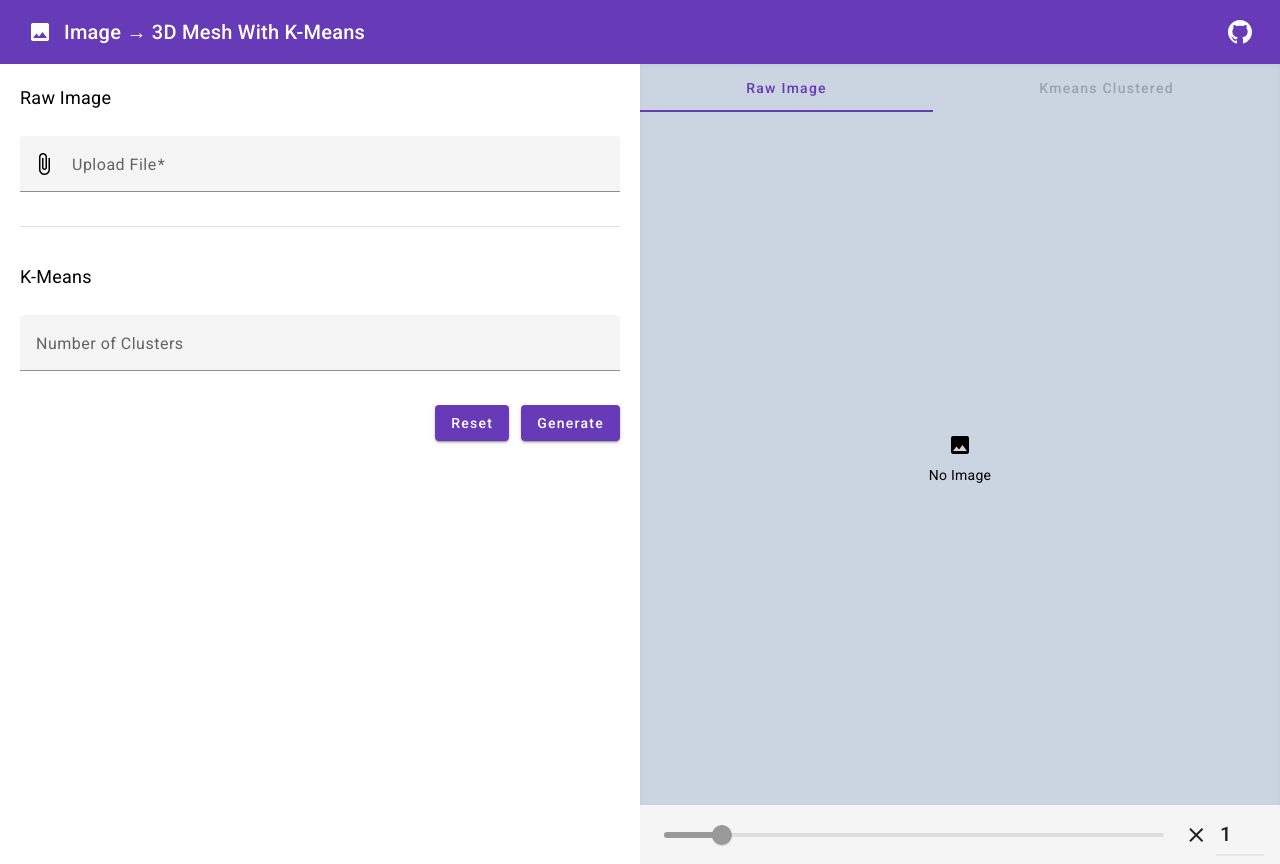
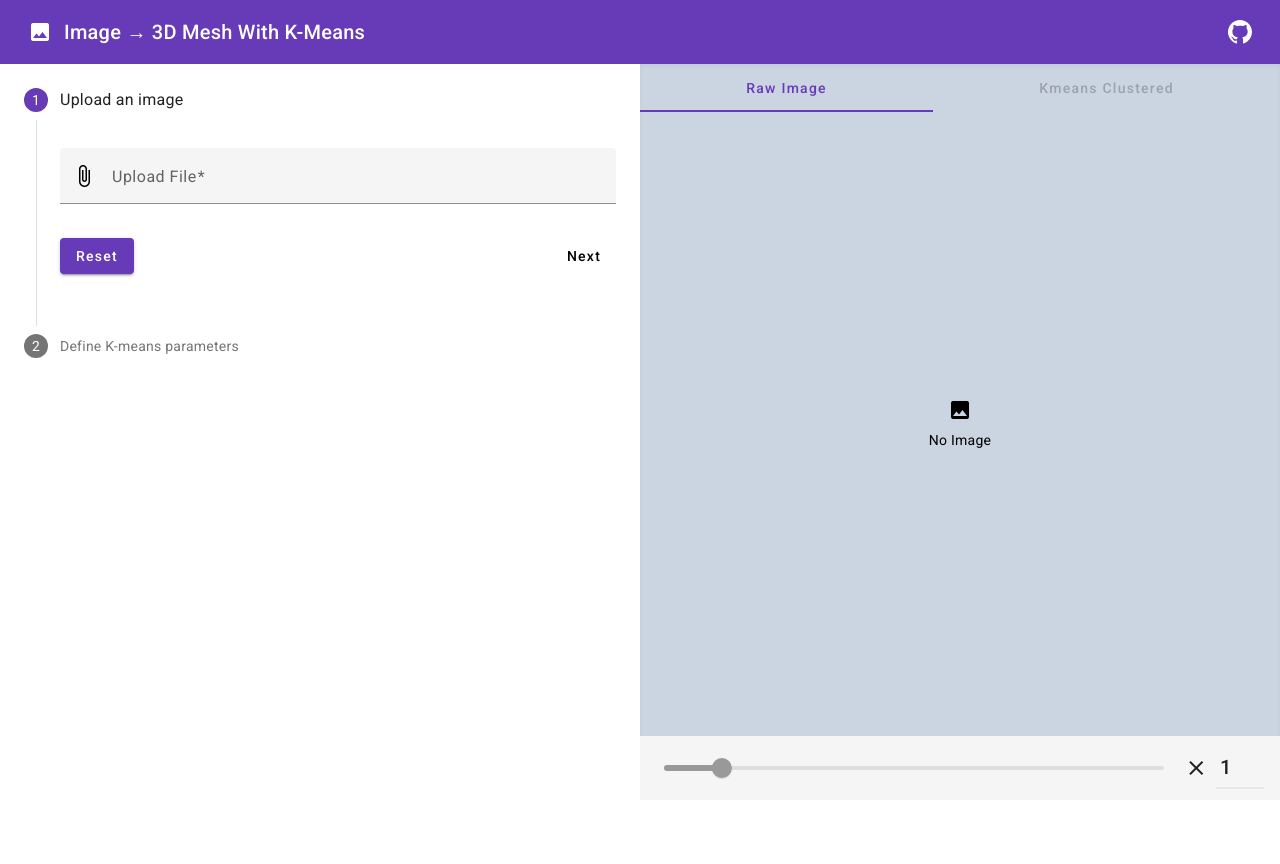
Before and after one commit to Xerner/color-slicer, an Angular app in the folder angular/: page / in a window 1280 px wide. After the commit the page ends 800 px from the top, so only its background shows below. Built offline with nearby package versions, Linux system fonts and the light colour scheme.

Commit message:
Added stepper

```diff
--- a/angular/src/app/app.component.ts
+++ b/angular/src/app/app.component.ts
@@ -18,6 +18,9 @@
     DisplayPageComponent,
     MatIconModule,
   ],
+  host: {
+    class: "block h-screen flex flex-col"
+  },
   templateUrl: './app.component.html'
 })
 export class AppComponent {
--- a/angular/src/app/components/display-page/display-canvas/display-canvas.component.html
+++ b/angular/src/app/components/display-page/display-canvas/display-canvas.component.html
@@ -6,13 +6,3 @@
 <div class="flex items-center justify-center {{!hasImageData() ? HIDDEN_CLASS : 'h-full'}}">
   <canvas #canvas [class]="canvasClass()"></canvas>
 </div>
-<mat-toolbar class="gap-x-3">
-  <mat-slider min="0.5" max="5" step="0.01" [disabled]="!hasImageData()" discrete [displayWith]="formatSliderLabel" style="width: 100%;">
-    <input matSliderThumb [value]="sliderRawValue()" (valueChange)="onSliderChange($event)" style="width: 100%;">
-  </mat-slider>
-  <mat-icon>close</mat-icon>
-  <!-- <mat-form-field> -->
-    <!-- <mat-label>Scale Multiplier</mat-label> -->
-    <input type="number" [value]="sliderMultiplier()" (change)="onSliderMultiplierChange($event)" class="scale-multiplier p-1 mat-toolbar border-b-2">
-  <!-- </mat-form-field> -->
-</mat-toolbar>
--- a/angular/src/app/components/display-page/display-canvas/display-canvas.component.ts
+++ b/angular/src/app/components/display-page/display-canvas/display-canvas.component.ts
@@ -1,54 +1,39 @@
-import { Component, ElementRef, EventEmitter, Output, ViewChild, computed, effect, input, signal } from '@angular/core';
+import { Component, ElementRef, Output, ViewChild, computed, effect, input } from '@angular/core';
 import { MatIconModule } from '@angular/material/icon';
 import { CenteredIconComponent } from '../../centered-icon/centered-icon.component';
 import { ImageService } from '../../../services/image.service';
-import { MatSliderModule } from '@angular/material/slider';
-import { MatToolbarModule } from '@angular/material/toolbar';
 import { AppService } from '../../../services/app.service';
 import { BehaviorSubject } from 'rxjs';
 import { FileData } from '../../../models/fileData';
-import { MatInputModule } from '@angular/material/input';
-import { MatFormFieldModule } from '@angular/material/form-field';
 
 @Component({
   selector: 'app-display-canvas',
   standalone: true,
   templateUrl: './display-canvas.component.html',
-  styleUrls: ['./display-canvas.component.scss'],
   host: {
-    class: 'h-full flex flex-col',
+    class: 'flex flex-col',
   },
   imports: [
     MatIconModule,
     CenteredIconComponent,
-    MatToolbarModule,
-    MatSliderModule,
-    MatFormFieldModule,
-    MatInputModule,
   ],
 })
 export class DisplayCanvasComponent {
   imageData = input<FileData | null>();
-  sliderValue = computed<number>(() => {
-    return this.sliderRawValue() * this.sliderMultiplier();
-  });
-  sliderRawValue = signal<number>(1);
-  sliderMultiplier = signal<number>(1);
+  scale = input<number>(1);
   protected hasImageData = computed<boolean>(() => {
     return this.imageData() != null;
   });
-
-  onSliderValueChange = effect(() => {
+  onScaleChange = effect(() => {
     if (!this.hasImageData()) {
       return;
     }
-    var sliderValue = this.sliderValue();
-    var context = this.context.getValue()!;
-    context.scale(sliderValue, sliderValue);
     this.redrawImage();
   })
 
-  onImageDataUpdate = effect(this.redrawImage.bind(this));
+  onImageDataUpdate = effect(() => {
+    this.redrawImage();
+  });
 
   readonly SHOWN_CANVAS_CLASS = 'shadow-md';
   readonly HIDDEN_CLASS = 'invisible w-0 h-0';
@@ -75,10 +60,6 @@
     private appService: AppService,
   ) { }
 
-  ngOnInit() {
-    this.appService.reset.subscribe(this.onReset.bind(this));
-  }
-
   redrawImage() {
     var context = this.context.getValue();
     if (context == null) {
@@ -88,6 +69,8 @@
     if (imageData == null) {
       return;
     }
+    var imageScale = this.scale();
+    context.scale(imageScale, imageScale);
     this.imageService.drawImage(context, imageData);
   }
 
@@ -97,22 +80,4 @@
     }
     return this.HIDDEN_CLASS;
   }
-
-  protected formatSliderLabel(value: number) {
-    return `${(value * 100).toFixed(0)}%`;
-  }
-
-  protected onSliderChange(value: number) {
-    this.sliderRawValue.set(value);
-  }
-
-  protected onSliderMultiplierChange(event: Event) {
-    var value = (event.target as HTMLInputElement).value;
-    this.sliderMultiplier.set(parseInt(value));
-  }
-
-  protected onReset() {
-    this.sliderRawValue.set(1);
-    this.sliderMultiplier.set(1);
-  }
 }
--- a/angular/src/app/components/display-page/display-page.component.html
+++ b/angular/src/app/components/display-page/display-page.component.html
@@ -1,12 +1,14 @@
 <div class="shadow-inner bg-slate-300 w-full h-full flex flex-col">
   <mat-tab-group (selectedTabChange)="onTabChange($event)">
     <mat-tab label="Raw Image"></mat-tab>
-    <mat-tab [disabled]="!hasRawImageData()" label="Kmeans Clustered"></mat-tab>
+    <mat-tab [disabled]="!hasClusteredImageData()" label="Kmeans Clustered"></mat-tab>
   </mat-tab-group>
   @switch (tabIndex) {
     @case (0) {
       <app-display-canvas
+        class="grow"
         [imageData]="rawImage()"
+        [scale]="sliderValue()"
         (context)="onRawImageCanvasContextReady($event)"></app-display-canvas>
     }
     @case (1) {
@@ -16,4 +18,11 @@
       <div>Invalid Tab</div>
     }
   }
+  <mat-toolbar class="gap-x-3">
+    <mat-slider min="0.5" max="5" step="0.01" [disabled]="!hasRawImageData()" discrete [displayWith]="formatSliderLabel" style="width: 100%;">
+      <input matSliderThumb [value]="sliderRawValue()" (valueChange)="onSliderChange($event)" style="width: 100%;">
+    </mat-slider>
+    <mat-icon>close</mat-icon>
+    <input type="number" [value]="sliderMultiplier()" [disabled]="!hasRawImageData()" (change)="onSliderMultiplierChange($event)" class="scale-multiplier p-1 mat-toolbar border-b-2">
+  </mat-toolbar>
 </div>
--- a/angular/src/app/components/display-page/display-page.component.ts
+++ b/angular/src/app/components/display-page/display-page.component.ts
@@ -1,4 +1,4 @@
-import { Component, computed } from '@angular/core';
+import { Component, computed, signal } from '@angular/core';
 import { MatIconModule } from '@angular/material/icon';
 import { DisplayCanvasComponent } from './display-canvas/display-canvas.component';
 import { MatTabChangeEvent, MatTabsModule } from '@angular/material/tabs';
@@ -8,15 +8,23 @@
 import { toSignal } from '@angular/core/rxjs-interop';
 import { MatSliderModule } from '@angular/material/slider';
 import { FileData } from '../../models/fileData';
+import { MatFormFieldModule } from '@angular/material/form-field';
+import { MatInputModule } from '@angular/material/input';
+import { MatToolbarModule } from '@angular/material/toolbar';
 
 @Component({
   selector: 'app-display-page',
   standalone: true,
   templateUrl: './display-page.component.html',
+  styleUrls: ['./display-page.component.scss'],
   imports: [
     MatIconModule,
     DisplayCanvasComponent,
     MatTabsModule,
+    MatToolbarModule,
+    MatSliderModule,
+    MatFormFieldModule,
+    MatInputModule,
   ],
 })
 export class DisplayPageComponent {
@@ -25,6 +33,15 @@
   hasRawImageData = computed<boolean>(() => {
     return this.rawImage() != null;
   });
+  clusteredImage = toSignal<FileData | null>(this.imageService.clusteredImage);
+  hasClusteredImageData = computed<boolean>(() => {
+    return this.clusteredImage() != null;
+  });
+  sliderValue = computed<number>(() => {
+    return this.sliderRawValue() * this.sliderMultiplier();
+  });
+  sliderRawValue = signal<number>(1);
+  sliderMultiplier = signal<number>(1);
 
   constructor(
     protected appService: AppService,
@@ -34,6 +51,7 @@
 
   ngOnInit() {
     this.imageService.rawImage.subscribe(this.onRawImageChanged.bind(this));
+    this.appService.reset.subscribe(this.onReset.bind(this));
   }
 
   onRawImageChanged(imageData: FileData | null) {
@@ -52,4 +70,22 @@
   onTabChange(event: MatTabChangeEvent) {
     this.tabIndex = event.index;
   }
+
+  protected onSliderChange(value: number) {
+    this.sliderRawValue.set(value);
+  }
+
+  protected onSliderMultiplierChange(event: Event) {
+    var value = (event.target as HTMLInputElement).value;
+    this.sliderMultiplier.set(parseFloat(value));
+  }
+
+  protected onReset() {
+    this.sliderRawValue.set(1);
+    this.sliderMultiplier.set(1);
+  }
+
+  protected formatSliderLabel(value: number) {
+    return `${(value * 100).toFixed(0)}%`;
+  }
 }
--- a/angular/src/app/components/inputs/file-input.component.html
+++ b/angular/src/app/components/inputs/file-input.component.html
@@ -1,10 +1,10 @@
 <!-- https://stackblitz.com/edit/angular-material-file-input-with-form-field?file=src%2Fapp%2Fapp.component.html -->
 <mat-form-field class="w-full cursor-pointer" (click)="fileInput.click()">
-  <mat-label>{{ label }}</mat-label>
+  <mat-label>{{ label() }}</mat-label>
   <button mat-icon-button matPrefix class="px-3">
-    <mat-icon>{{ icon }}</mat-icon>
+    <mat-icon>{{ icon() }}</mat-icon>
   </button>
-  <input type="text" readonly matInput [formControl]="display" />
+  <input type="text" readonly matInput [disabled]="disabled()" [formControl]="fileName" />
   <input
     type="file"
     hidden
--- a/angular/src/app/components/inputs/file-input.component.ts
+++ b/angular/src/app/components/inputs/file-input.component.ts
@@ -1,10 +1,9 @@
-import { Component, ElementRef, EventEmitter, Input, Output, VERSION, ViewChild } from "@angular/core";
-import { FormControl, ReactiveFormsModule, Validators } from "@angular/forms";
+import { Component, ElementRef, EventEmitter, Output, ViewChild, forwardRef, input, signal } from "@angular/core";
+import { ControlValueAccessor, FormControl, NG_VALUE_ACCESSOR, ReactiveFormsModule, Validators } from "@angular/forms";
 import { MatButtonModule } from "@angular/material/button";
 import { MatFormFieldModule } from "@angular/material/form-field";
 import { MatIconModule } from "@angular/material/icon";
 import { MatInputModule } from "@angular/material/input";
-import { Event } from "@angular/router";
 import { AppService } from "../../services/app.service";
 
 /**
@@ -15,37 +14,69 @@
   templateUrl: "./file-input.component.html",
   standalone: true,
   imports: [MatIconModule, MatFormFieldModule, ReactiveFormsModule, MatInputModule, MatButtonModule],
+  providers: [
+    {
+      provide: NG_VALUE_ACCESSOR,
+      useExisting: forwardRef(() => FileInputComponent),
+      multi: true
+    }
+  ]
 })
-export class FileInputComponent {
-  @Input() label = "Upload";
-  @Input() icon = "attach_file";
-  @Output('fileChange') fileChange = new EventEmitter<File>();
-  display = new FormControl("", Validators.required);
+export class FileInputComponent implements ControlValueAccessor {
+  label = input("Upload");
+  icon = input("attach_file");
+  disabled = signal<boolean>(false);
+  fileName = new FormControl("", Validators.required);
+  private onChange!: (file: File) => void;
+  private onTouched!: () => void;
 
-  @ViewChild('fileInput', { static: true }) set fileInputRef(ref: ElementRef<HTMLInputElement>) {
+  @ViewChild('fileInput', { static: true })
+  set fileInputRef(ref: ElementRef<HTMLInputElement>) {
     this.fileInput = ref.nativeElement;
   }
   fileInput!: HTMLInputElement;
 
   constructor(private appService: AppService) { }
 
-  ngOnInit() {
-    this.appService.reset.subscribe(this.reset.bind(this));
+  writeValue(file: File | null): void {
+    if (file == null) {
+      this.fileName.patchValue("");
+      this.fileInput.value = "";
+      return;
+    }
+    this.updateFile(file);
+  }
+
+  registerOnChange(fn: any): void {
+    this.onChange = fn;
+  }
+
+  registerOnTouched(fn: any): void {
+    this.onTouched = fn;
+  }
+
+  setDisabledState?(isDisabled: boolean): void {
+    this.disabled.set(isDisabled);
   }
 
   handleFileInputChange(): void {
     var fileList = this.fileInput.files;
     if (!fileList || fileList.length == 0) {
-      this.display.patchValue("");
+      this.fileName.patchValue("");
       return;
     }
     var file = fileList[0];
-    this.display.patchValue(file.name);
-    this.fileChange.emit(file);
+    this.updateFile(file);
   }
 
-  reset() {
-    this.display.patchValue("");
-    this.fileInput.value = "";
+  updateFile(file: File) {
+    this.fileName.patchValue(file.name);
+    this.onChange(file);
+  }
+
+
+
+  public onBlur(): void {
+    this.onTouched();
   }
 }
--- a/angular/src/app/components/user-input-page/user-input-page.component.html
+++ b/angular/src/app/components/user-input-page/user-input-page.component.html
@@ -1,20 +1,44 @@
-<div class="flex flex-wrap p-5 gap-y-3">
+<mat-stepper orientation="vertical" linear #stepper>
+  <mat-step [stepControl]="fileForm" label="Upload an image">
+    <form [formGroup]="fileForm" class="my-3 flex flex-col gap-y-3">
+      <app-file-input
+        formControlName="file"
+        label="Upload File"
+        icon="attach_file"
+        class="w-full"></app-file-input>
+      <div class="w-full flex justify-between">
+        <button mat-raised-button color="primary" (click)="reset()">Reset</button>
+        <button mat-button matStepperNext>Next</button>
+      </div>
+    </form>
+  </mat-step>
 
-  <p class="text-lg">Raw Image</p>
+  <mat-step [stepControl]="kmeansForm" label="Define K-means parameters">
+    <form [formGroup]="kmeansForm" class="my-3 flex flex-col gap-y-3">
+      <mat-form-field class="w-full">
+        <mat-label class="w-full">Number of Clusters</mat-label>
+        <input matInput formControlName="clusters" class="w-full" type="number">
+        <mat-hint>How many color clusters to calculate</mat-hint>
+      </mat-form-field>
 
-  <app-file-input label="Upload File" icon="attach_file" class="w-full" (fileChange)="handleFileChange($event)"></app-file-input>
+      <mat-form-field class="w-full">
+        <mat-label class="w-full">Iterations</mat-label>
+        <input matInput formControlName="iterations" class="w-full" type="number">
+        <mat-hint>How many times the algorithm will calculate the clusters</mat-hint>
+      </mat-form-field>
 
-  <mat-divider class="p-3 w-full"></mat-divider>
+      <div class="w-full flex justify-between gap-x-3">
+        <button mat-raised-button color="primary" (click)="reset()">Reset</button>
+        <div class="flex gap-x-3">
+          <button mat-button matStepperPrevious>Previous</button>
+          <button mat-raised-button color="primary">Generate</button>
+        </div>
+        <!-- <button mat-button matStepperNext>Next</button> -->
+      </div>
+    </form>
+  </mat-step>
+</mat-stepper>
 
-  <p class="text-lg">K-Means</p>
-
-  <mat-form-field class="w-full">
-    <mat-label class="w-full">Number of Clusters</mat-label>
-    <input matInput placeholder="4" class="w-full" type="number">
-  </mat-form-field>
-
-  <div class="w-full flex justify-end gap-x-3">
-    <button mat-raised-button color="primary" (click)="reset()">Reset</button>
-    <button mat-raised-button color="primary">Generate</button>
-  </div>
+<div class="w-full flex justify-end gap-x-3 p-5">
+  <!-- <button mat-raised-button color="primary">Generate</button> -->
 </div>
--- a/angular/src/app/components/user-input-page/user-input-page.component.ts
+++ b/angular/src/app/components/user-input-page/user-input-page.component.ts
@@ -1,4 +1,4 @@
-import { Component } from '@angular/core';
+import { Component, ViewChild } from '@angular/core';
 import { MatFormFieldModule } from '@angular/material/form-field';
 import { MatInputModule } from '@angular/material/input';
 import { FileInputComponent } from '../inputs/file-input.component';
@@ -7,6 +7,9 @@
 import { MatSliderModule } from '@angular/material/slider';
 import { MatDividerModule } from '@angular/material/divider';
 import { FileService } from '../../services/file.service';
+import { MatStepper, MatStepperModule } from '@angular/material/stepper';
+import { FormControl, FormGroup, FormsModule, ReactiveFormsModule, Validators } from '@angular/forms';
+import { STEPPER_GLOBAL_OPTIONS } from '@angular/cdk/stepper';
 
 @Component({
   selector: 'app-user-input-page',
@@ -17,24 +20,54 @@
     FileInputComponent,
     MatButtonModule,
     MatDividerModule,
+    MatStepperModule,
+    ReactiveFormsModule,
+  ],
+  providers: [
+    {
+      provide: STEPPER_GLOBAL_OPTIONS,
+      useValue: { showError: true }
+    }
   ],
   templateUrl: './user-input-page.component.html',
 })
 export class UserInputPageComponent {
-  file: File | null = null;
   bytes: Uint8Array | null = null;
   dataUrl: string | null = null;
+
+  fileForm = new FormGroup({
+    file: new FormControl<File | null>(null, Validators.required),
+  });
+  kmeansForm = new FormGroup({
+    clusters: new FormControl<number | null>(null, Validators.required),
+    iterations: new FormControl<number>(10, Validators.required),
+  });
+
+  @ViewChild(MatStepper, { static: true }) stepper!: MatStepper;
 
   constructor(
     private appService: AppService,
     private fileService: FileService,
   ) { }
 
-  handleFileChange(file: File): void {
+  ngOnInit() {
+    this.appService.reset.subscribe(this.onReset.bind(this));
+    this.fileForm.controls.file.valueChanges.subscribe(this.handleFileChange.bind(this));
+  }
+
+  handleFileChange(file: File | null): void {
+    if (file == null) {
+      return;
+    }
     this.fileService.updateFileData(file);
   }
 
   reset() {
+    this.stepper.reset();
     this.appService.reset.next();
   }
+
+  onReset() {
+    this.fileForm.reset();
+  }
 }
--- a/angular/src/app/services/image.service.ts
+++ b/angular/src/app/services/image.service.ts
@@ -11,6 +11,7 @@
 export class ImageService {
   rawImageContext2D = new ReplaySubject<CanvasRenderingContext2D>(0);
   rawImage = new BehaviorSubject<FileData | null>(null);
+  clusteredImage = new BehaviorSubject<FileData | null>(null);
   readonly IDENTITY_TRANSFORM = { a: 1, b: 0, c: 0, d: 1, e: 0, f: 0 };
 
   constructor(
--- a/angular/src/index.html
+++ b/angular/src/index.html
@@ -10,6 +10,6 @@
   <link href="https://fonts.googleapis.com/icon?family=Material+Icons" rel="stylesheet">
 </head>
 <body class="mat-typography h-screen">
-  <app-root class="block h-screen"></app-root>
+  <app-root></app-root>
 </body>
 </html>
```
Also changed, not shown: angular/src/app/components/display-page/display-page.component.scss (renamed from angular/src/app/components/display-page/display-canvas/display-canvas.component.scss).
